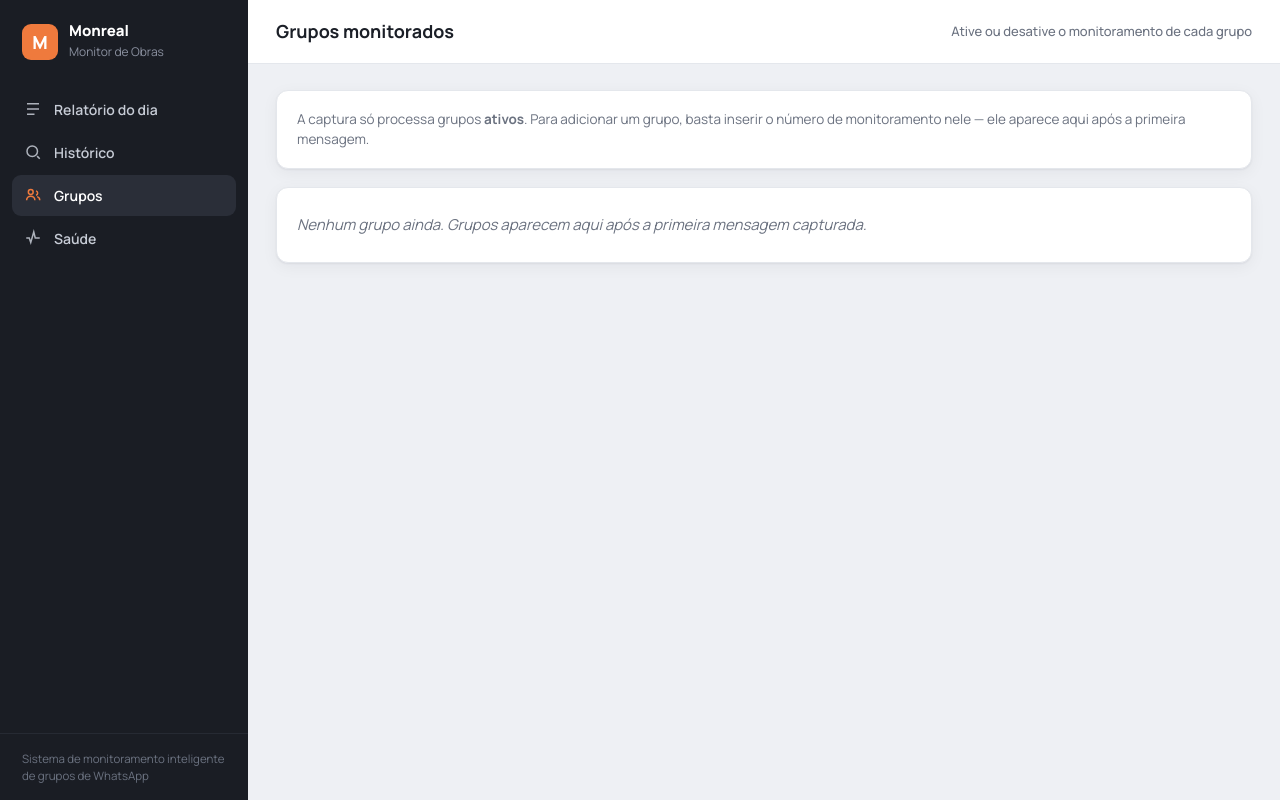
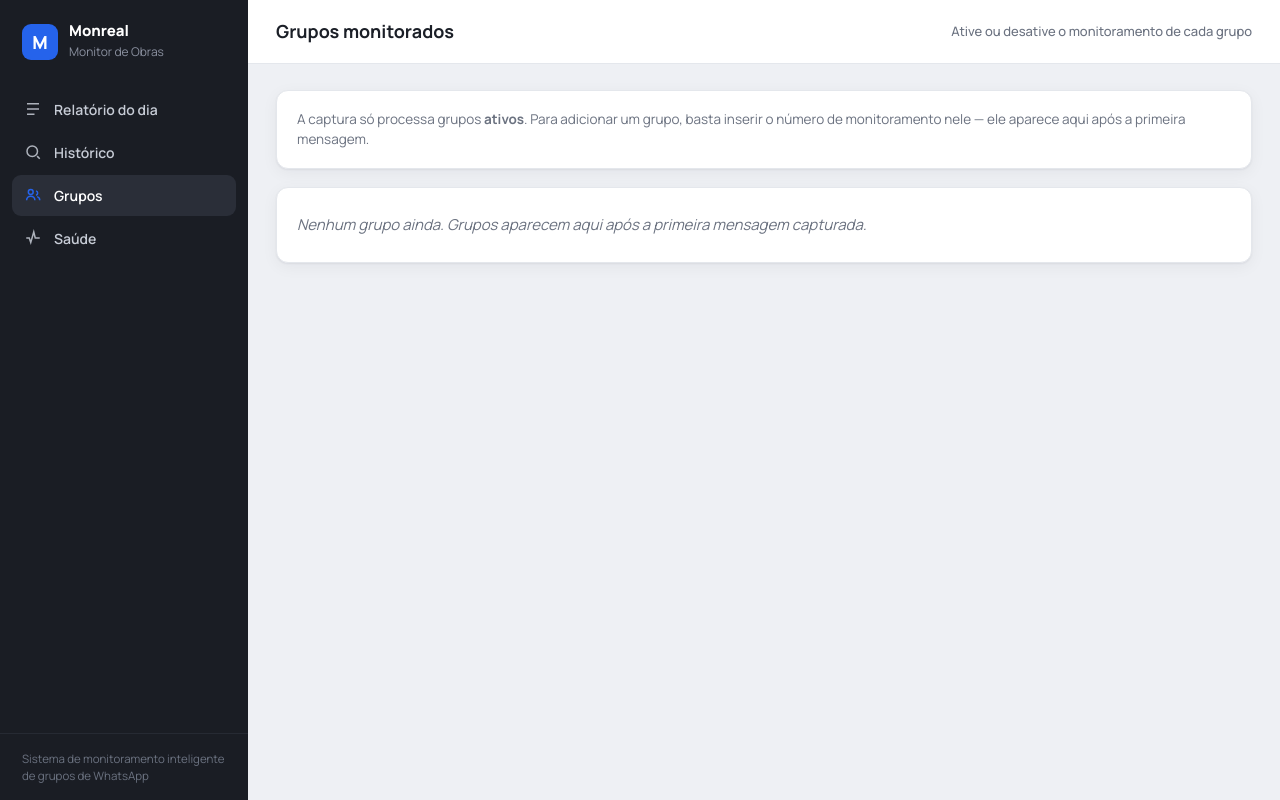
Before and after one commit to arch0615/Intelligent-Monitoring-System-for-Construction-Site-WhatsApp-Groups, a FastAPI app: page /grupos in a window 1280 px wide. Run offline with FastAPI, Linux system fonts and the light colour scheme; parts of the project's set-up code (start-up, migrations or seed data) failed here and were passed over; some libraries are stand-ins or nearby versions.

Commit message:
ui: paleta azul corporativo (accent #2563eb)

```diff
--- a/api/app/templates/base.html
+++ b/api/app/templates/base.html
@@ -17,8 +17,8 @@
       --sidebar: #1a1d24;
       --sidebar-ink: #c7ccd6;
       --sidebar-active: #2a2e38;
-      --accent: #ef7a3d;        /* âmbar construção */
-      --accent-soft: #fff1e9;
+      --accent: #2563eb;        /* azul corporativo */
+      --accent-soft: #e8f0fe;
       --crit: #dc2626; --crit-bg:#fdecec;
       --alta: #ea580c; --alta-bg:#fdeee3;
       --media:#b7791f; --media-bg:#fdf6e3;
```
